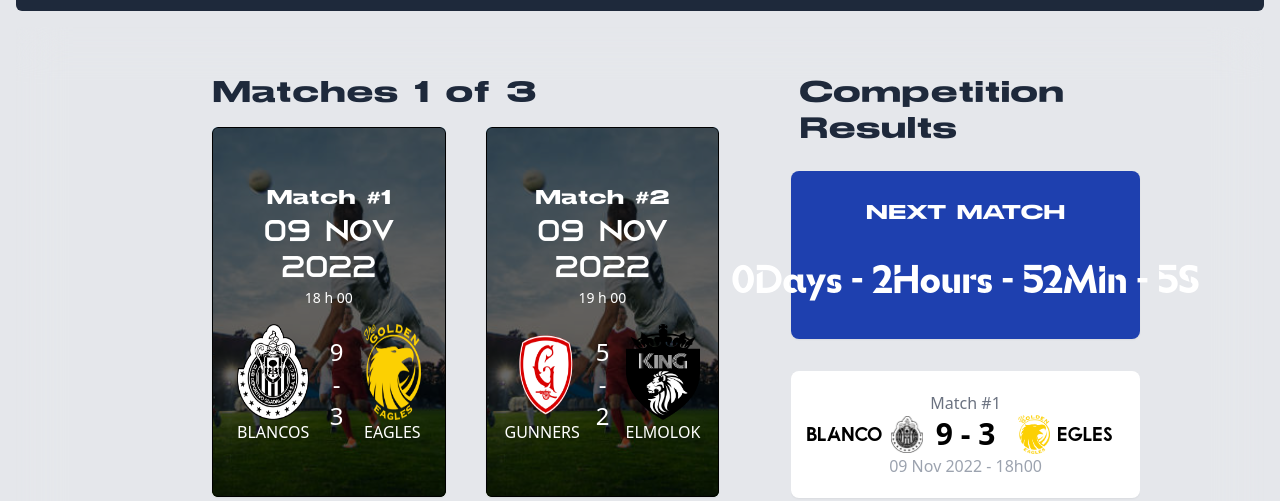
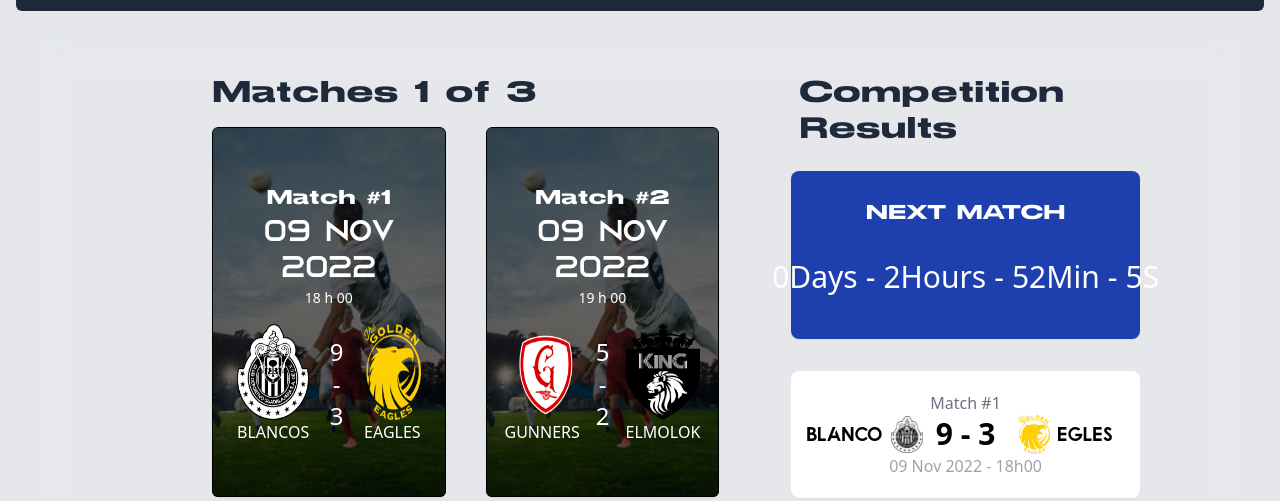
Before and after one commit to Labrahmi/med-league, a website: page index.html in a window 1280 px wide. Shown: the part 414-915 px from the top of the page. Drawn offline with Linux system fonts and the light colour scheme; a script that the page names is missing.

Commit message:
Update index.html

```diff
--- a/index.html
+++ b/index.html
@@ -168,7 +168,7 @@
 							<div class="flex py-1"></div>
 							<div class="text-white text-xl font-Stretch">NEXT MATCH</div>
 							<div class="flex py-4"></div>
-							<div class="flex justify-center font-nums text-3xl">
+							<div class="flex justify-center text-3xl">
 								<h1><span id="Days"></span>Days</h1>
 								<div class="flex px-2">-</div>
 								<h1><span id="Hours"></span>Hours</h1>
```
